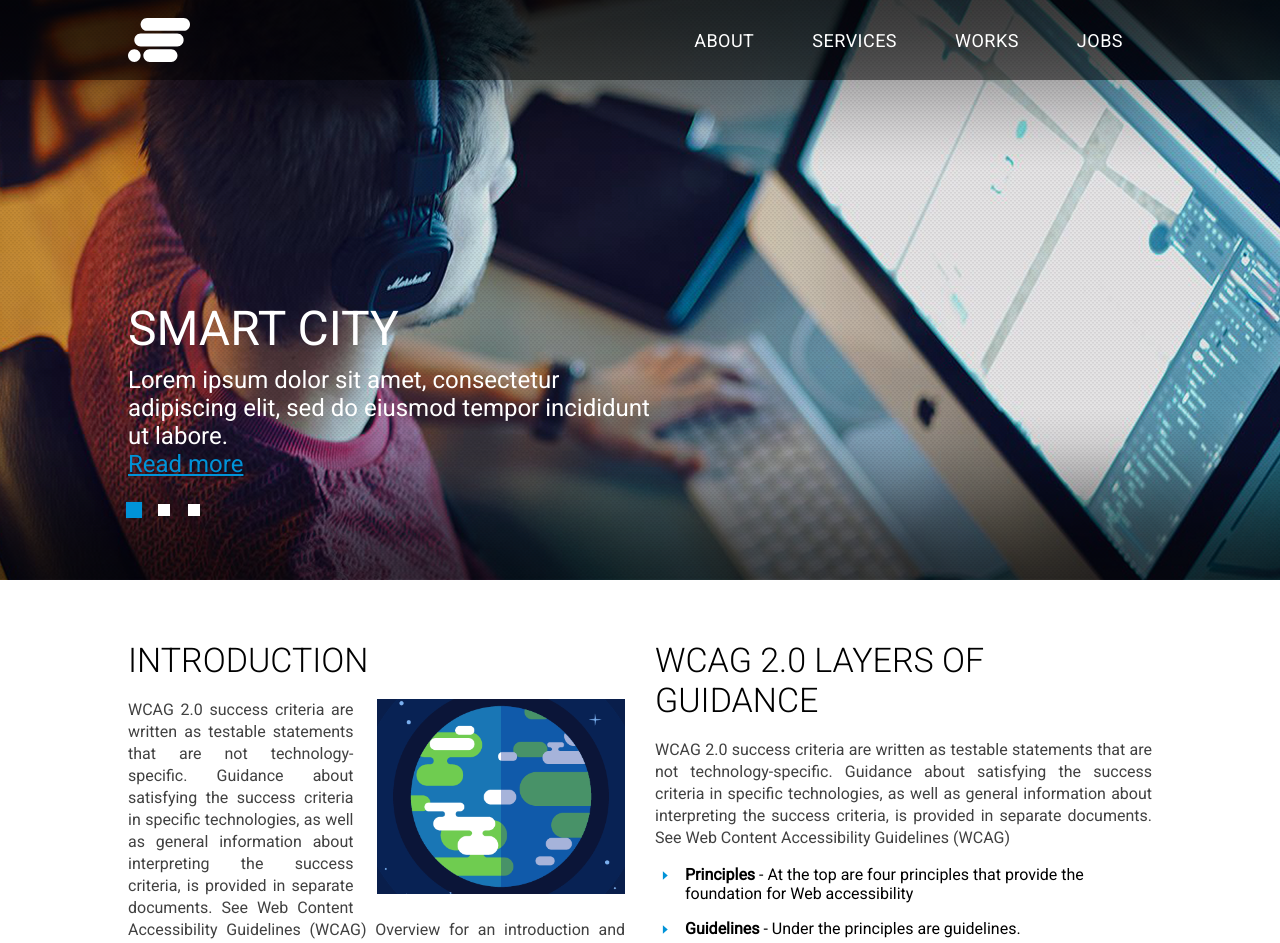
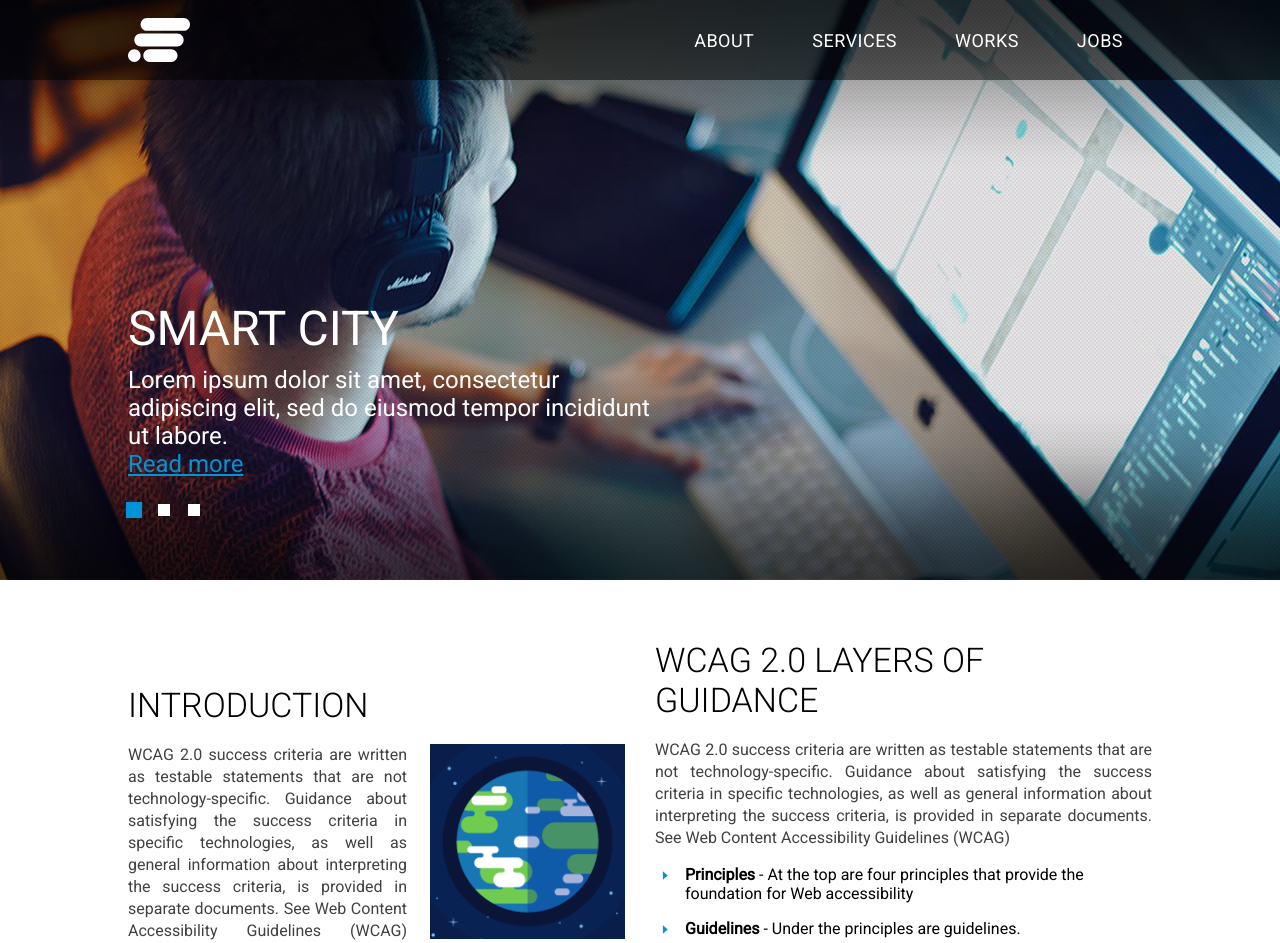
Before and after one commit to patakiIstvan/Smart-city-landpage, a React (Create React App) app: page / in a window 1280 px wide. Shown: the top 943 px of the page. Built offline with nearby package versions, Linux system fonts and the light colour scheme.

Commit message:
fixed introduction styles

```diff
--- a/src/components/Introduction/Introduction.jsx
+++ b/src/components/Introduction/Introduction.jsx
@@ -7,7 +7,7 @@ function Introduction() {
     <section className='section introduction'>
       <div className="container">
         <h2 className='title'>Introduction</h2>
-        <div className="image__container"><img src={earthImg} alt="An illustration about the earth" /></div>
+        <img src={earthImg} alt="An illustration about the earth" />
         <p>WCAG 2.0 success criteria are written as testable statements that are not technology-specific. Guidance about satisfying the success criteria in specific technologies, as well as general information about interpreting the success criteria, is provided in separate documents. See Web Content Accessibility Guidelines (WCAG) Overview for an introduction and links to WCAG technical and educational material. WCAG 2.0 succeeds Web Content Accessibility Guidelines 1.0 [WCAG10], which was published as a W3C Recommendation May 1999. Although it is possible to conform either to WCAG 1.0 or to WCAG 2.0 (or both)</p>
         <div className="more">
           <a href="https://verysmartcity.netlify.app">Tovább</a>
--- a/src/components/Introduction/Introduction.scss
+++ b/src/components/Introduction/Introduction.scss
@@ -1,9 +1,11 @@
 .introduction {
   display: flex;
   flex-direction: column;
+  align-items: center;
 
   .container {
     margin-top: 60px;
+    max-width: 525px;
 
     .title {
       font-size: 34px;
@@ -19,32 +21,11 @@
       color: $primaryColor;
     }
 
-    .image__container {
+    img {
       width: 195px;
-      height: 195px;
+      height: auto;
       float: right;
       margin: 0 0 25px 23px;
-      position: relative;
-
-      &::after {
-
-        content: "";
-        display: block;
-        padding-bottom: 100%;
-
-      }
-
-      img {
-        position: absolute;
-        top: 0;
-        bottom: 0;
-        left: 0;
-        right: 0;
-        width: 100%;
-        height: 100%;
-        object-fit: cover;
-        object-position: center;
-      }
     }
 
     li {
@@ -82,11 +63,10 @@
 
     .container {
       flex: 1;
+      max-width: 9999px;
 
       .image__container {
-        width: 50%;
-        aspect-ratio: 1;
-        display: inline-block;
+        width: 52%;
       }
     }
   }
```
